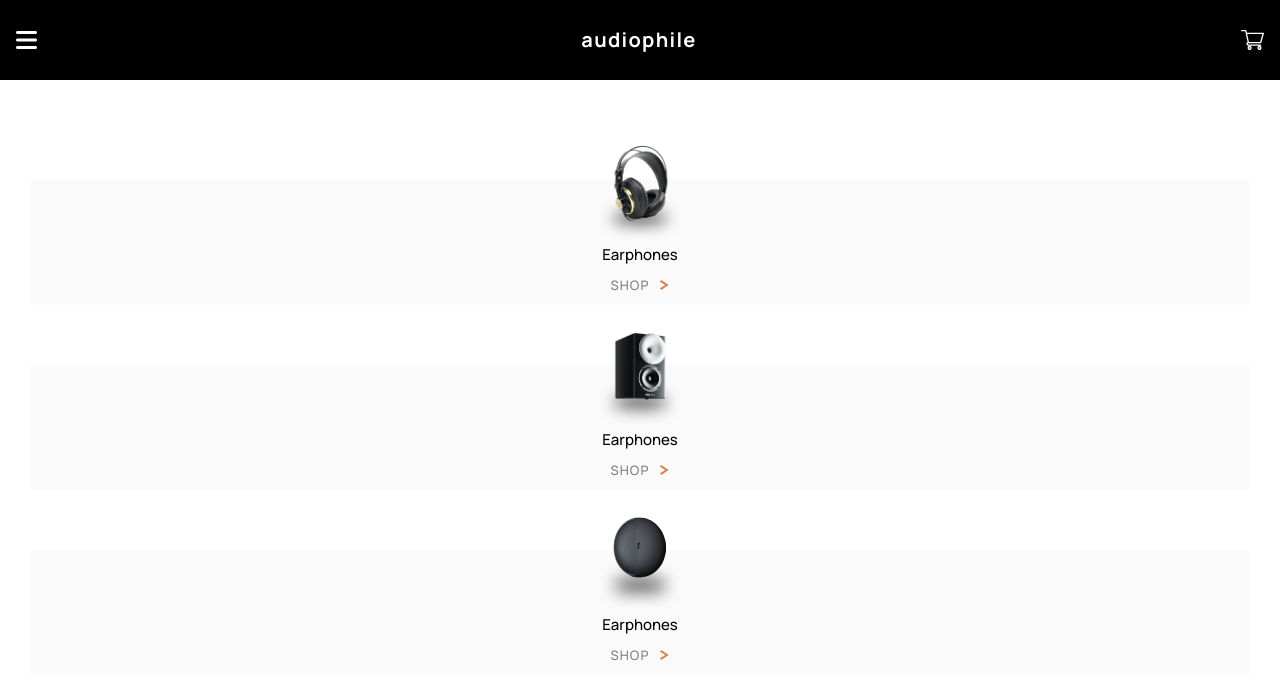
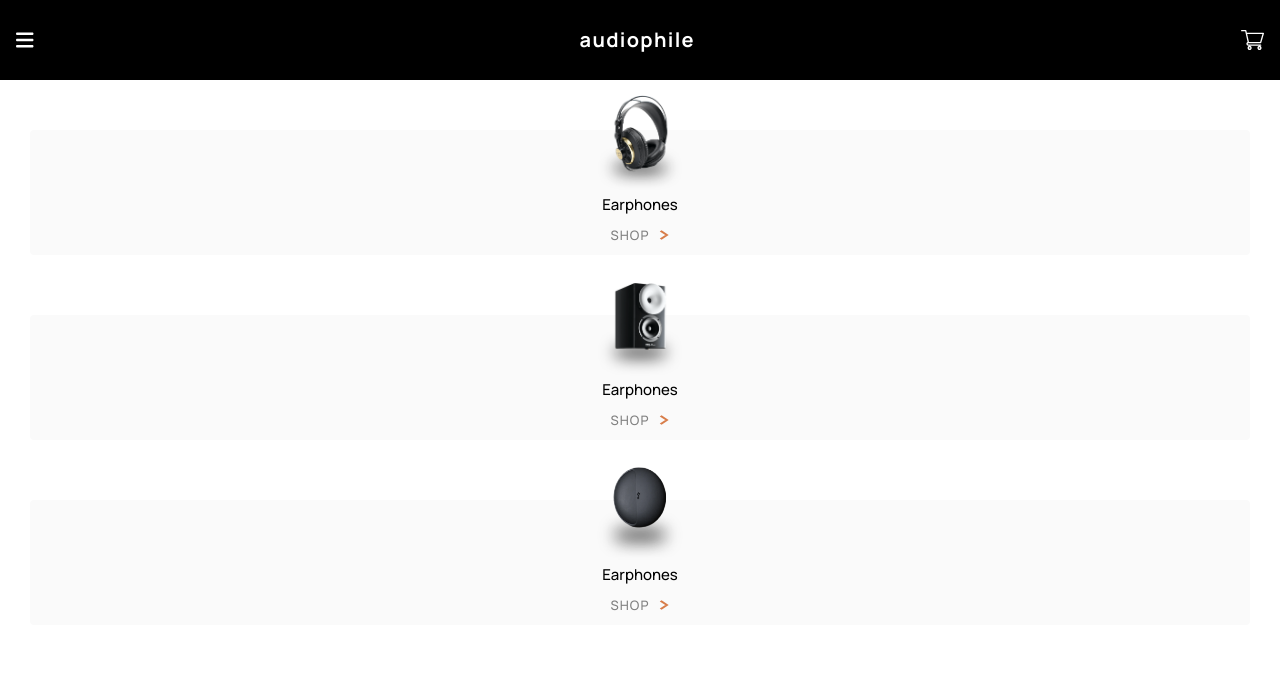
Before and after one commit to BilalHassen/audiophile-web-site, a React (Vite) app: page / in a window 1280 px wide. Shown: the top 700 px of the page. Built offline with nearby package versions, Linux system fonts and the light colour scheme.

Commit message:
remove header styling from Nav.scss stylesheet

```diff
--- a/src/Components/Header/Header.scss
+++ b/src/Components/Header/Header.scss
@@ -3,7 +3,7 @@
 
 .header {
   background-color: black;
-  margin-bottom: 10rem;
+  margin-bottom: 5rem;
   display: flex;
   padding-left: 1.6rem;
   padding-right: 1.6rem;
@@ -20,7 +20,7 @@
   &__title {
     color: white;
     font-size: 2rem;
-    font-weight: 700;
+    font-weight: 900;
   }
 
   &__cart-icon {
--- a/src/Components/Nav/Nav.scss
+++ b/src/Components/Nav/Nav.scss
@@ -1,12 +1,5 @@
 @use "../../styles/partials/mixins" as *;
 @use "../../styles/partials/variables" as *;
-
-.header {
-  margin-bottom: 10rem;
-  &__icon {
-    font-size: 24px;
-  }
-}
 
 .nav {
   padding-left: 1.6rem;
--- a/src/styles/partials/_text.scss
+++ b/src/styles/partials/_text.scss
@@ -1,6 +1,6 @@
 @font-face {
   font-family: "Manrope";
-  src: url(../../assets/fonts/Manrope-Regular.ttf) format("truetype");
+  src: url(../../assets/fonts/) format("truetype");
   font-weight: 400; /* Regular font weight */
 }
 
```
